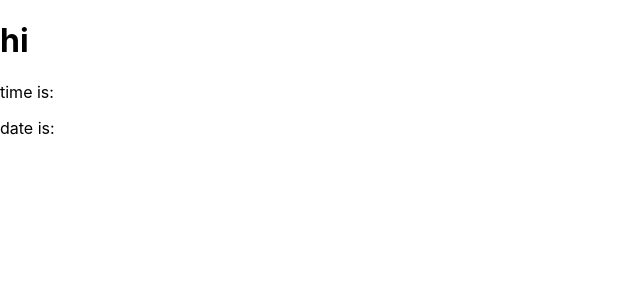
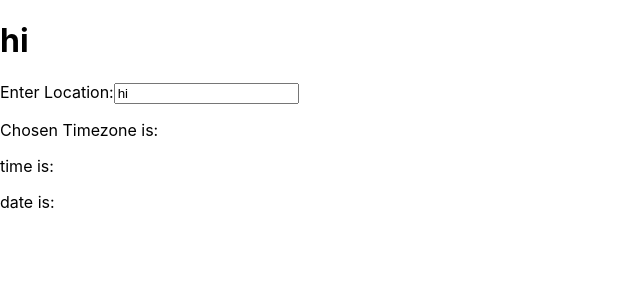
Before and after one commit to robinvuy/Travel_Mate, a React (Create React App) app: page /clock in a window 1280 px wide. Shown: the top 300 px of the page, without its empty margins (0-640 px from the left). Built offline with nearby package versions, Linux system fonts and the light colour scheme; no server answers.

Commit message:
implementing form, that can add paramters to api url

```diff
--- a/src/components/Clock.js
+++ b/src/components/Clock.js
@@ -2,7 +2,8 @@ import React, { useState, useEffect } from "react";
 
 const Clock = () => {
     const [data, setData] = useState([])
-    const datetime = data.datetime;
+    const dateTime = data.datetime;
+    const timeZone = data.timezone;
 
     useEffect(() => {
         fetch('http://worldtimeapi.org/api/timezone/Europe/London')
@@ -17,8 +18,14 @@ const Clock = () => {
     return (
         <div>
             <h1>hi</h1>
-            <p>time is: {datetime && datetime.slice(11,19)}</p>
-            <p>date is: {datetime && datetime.slice(0,10)}</p>
+            <label>
+                Enter Location:
+                <input name ="userInput" defaultValue="hi"></input>
+            </label>
+
+            <p>Chosen Timezone is: {timeZone && timeZone}</p>
+            <p>time is: {dateTime && dateTime.slice(11,19)}</p>
+            <p>date is: {dateTime && dateTime.slice(0,10)}</p>
         </div>
     );
 }
```
